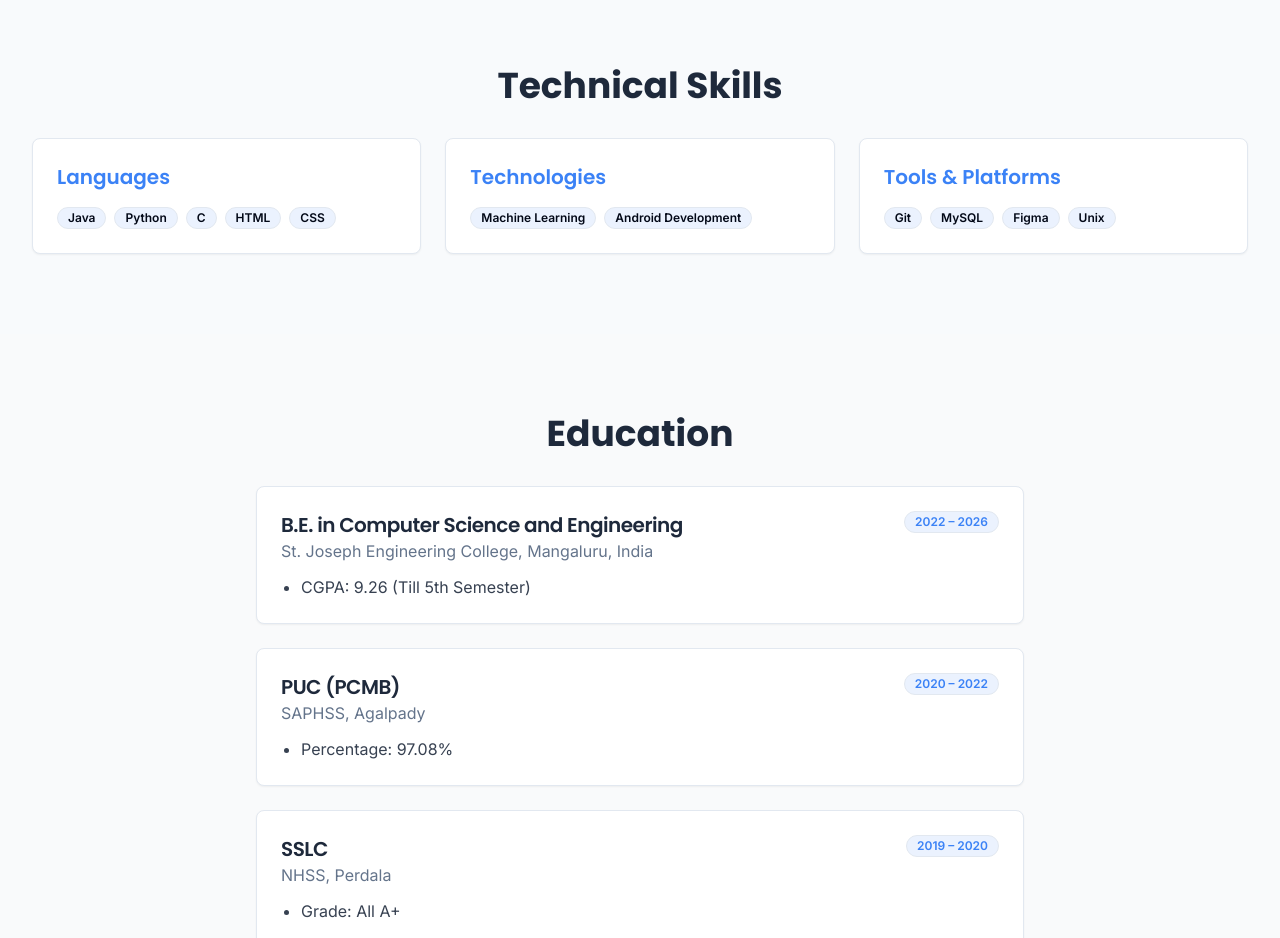
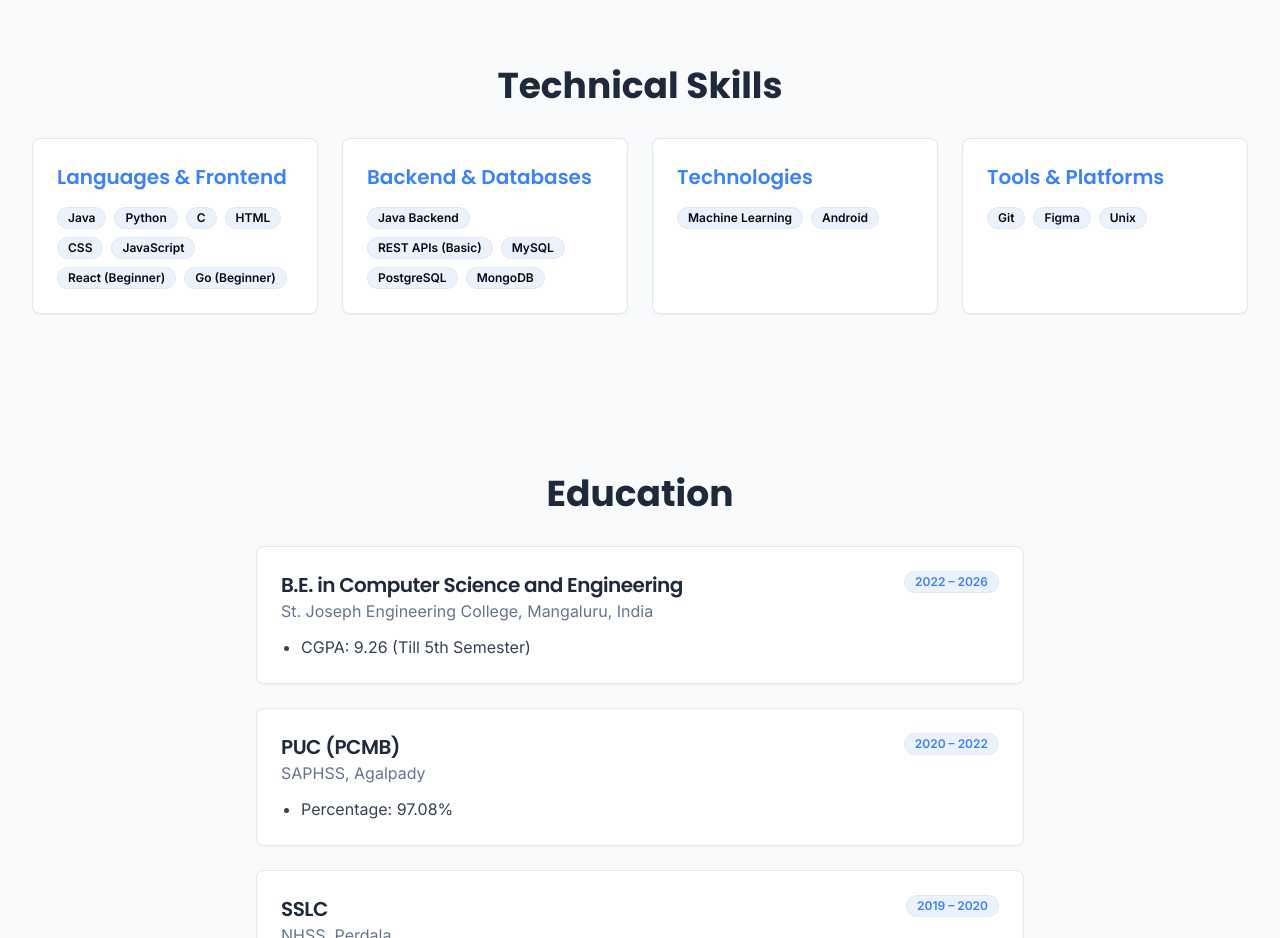
Before and after one commit to Vishwathma2004/Vishwathma_Portfolio, a React (Vite) app: page / in a window 1280 px wide. Shown: the part 1360-2298 px from the top of the page. Built offline with nearby package versions, Linux system fonts and the light colour scheme.

Commit message:
Skills Updated

```diff
--- a/src/components/Skills.tsx
+++ b/src/components/Skills.tsx
@@ -1,20 +1,23 @@
-
 import { Card, CardContent } from "@/components/ui/card";
 import { Badge } from "@/components/ui/badge";
 
 const Skills = () => {
   const skillCategories = [
     {
-      title: "Languages",
-      skills: ["Java", "Python", "C", "HTML", "CSS"],
+      title: "Languages & Frontend",
+      skills: ["Java", "Python", "C", "HTML", "CSS", "JavaScript", "React (Beginner)", "Go (Beginner)"],
+    },
+    {
+      title: "Backend & Databases",
+      skills: ["Java Backend", "REST APIs (Basic)", "MySQL", "PostgreSQL", "MongoDB"],
     },
     {
       title: "Technologies",
-      skills: ["Machine Learning", "Android Development"],
+      skills: ["Machine Learning", "Android"],
     },
     {
       title: "Tools & Platforms",
-      skills: ["Git", "MySQL", "Figma", "Unix"],
+      skills: ["Git", "Figma", "Unix"],
     },
   ];
 
@@ -23,7 +26,7 @@ const Skills = () => {
       <div className="container mx-auto">
         <h2 className="section-title text-center">Technical Skills</h2>
 
-        <div className="grid grid-cols-1 md:grid-cols-3 gap-6">
+        <div className="grid grid-cols-1 md:grid-cols-2 lg:grid-cols-4 gap-6">
           {skillCategories.map((category, index) => (
             <Card key={index} className="card-hover">
               <CardContent className="pt-6">
```
